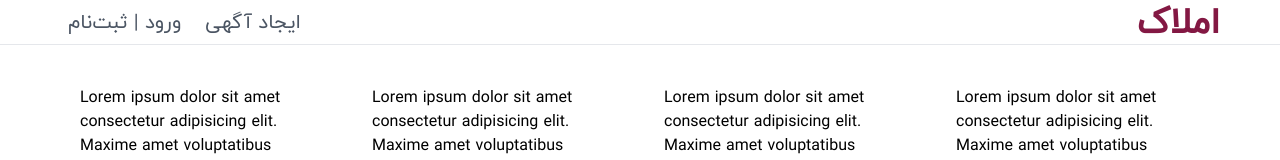
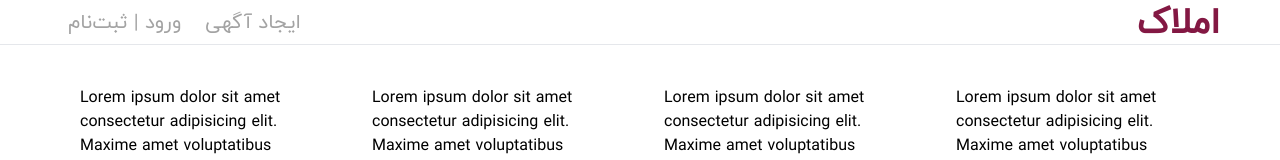
Before and after one commit to theMohmd/Broker, a React (Vite) app: page / in a window 1280 px wide. Shown: the top 160 px of the page. Built offline with nearby package versions, Linux system fonts and the light colour scheme.

Commit message:
inactive color change

```diff
--- a/src/components/Nav/NavButton.tsx
+++ b/src/components/Nav/NavButton.tsx
@@ -12,7 +12,7 @@
                     color: isActive ? "black" : "",
                 };
             }}
-            className="flex justify-center items-center p-2 text-sm md:text-xl text-gray-600 hover:text-black"
+            className="flex justify-center items-center p-2 text-sm md:text-xl text-neutral-400 hover:text-black"
             to={to}
         >
             {children}
```
